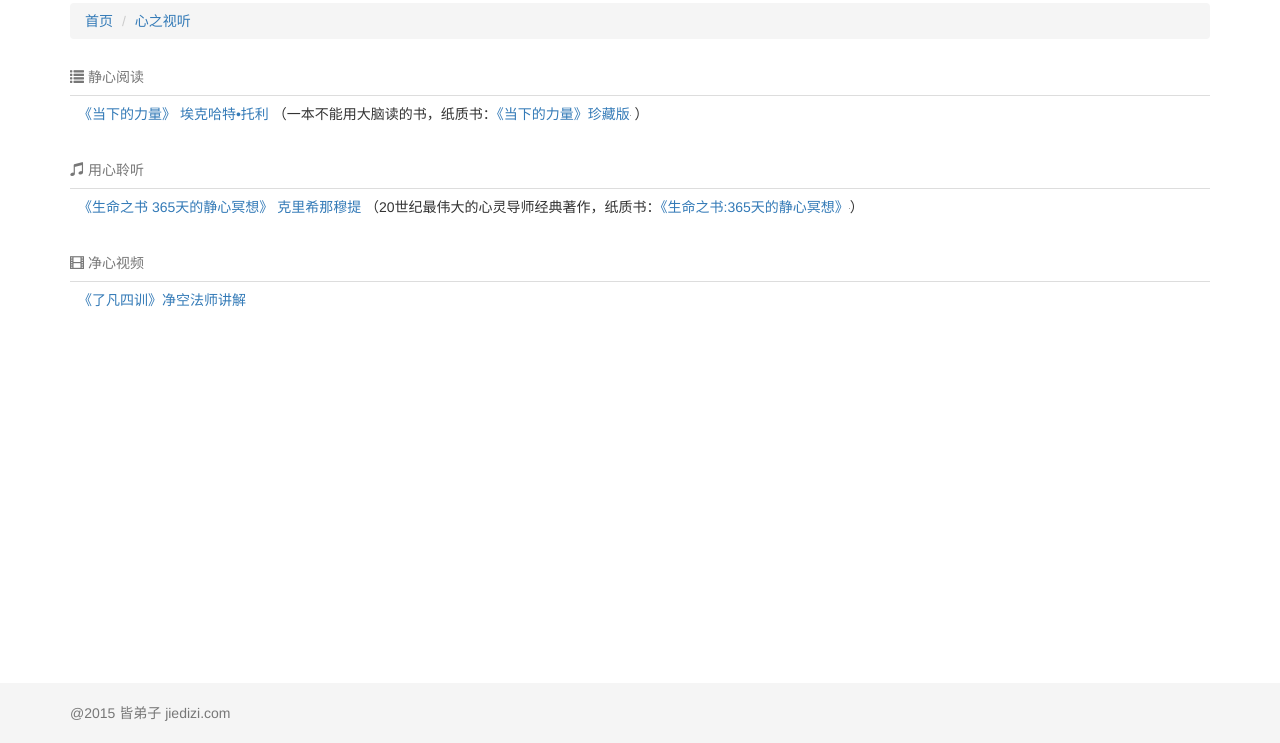
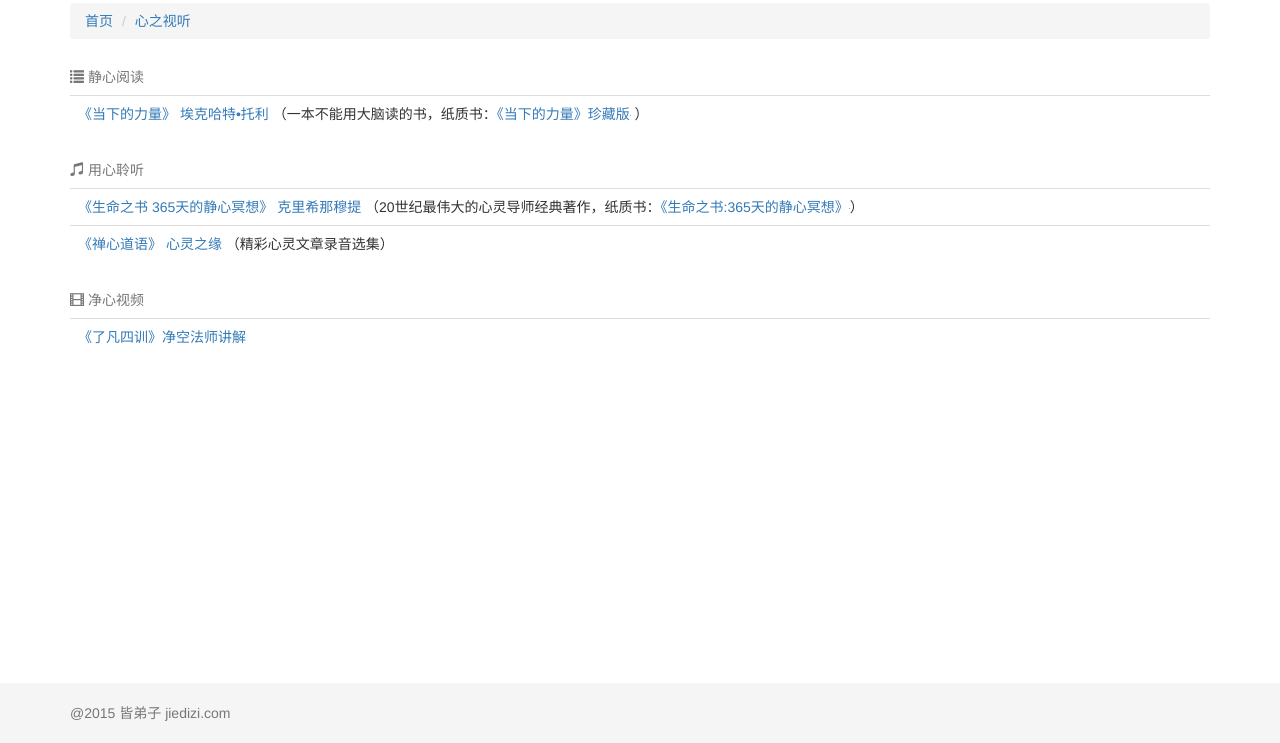
Before and after one commit to jiedizi/jiedizi.github.io, a plain HTML site: page shiting/index.html in a window 1280 px wide. Shown: the part 57-800 px from the top of the page. Drawn offline with Linux system fonts and the light colour scheme; grey boxes are pictures that could not be loaded.

Commit message:
add resource

```diff
--- a/shiting/index.html
+++ b/shiting/index.html
@@ -69,6 +69,12 @@
                  （20世纪最伟大的心灵导师经典著作，纸质书：<a rel="nofollow" href="http://www.amazon.cn/gp/product/B0057V1CR2/ref=as_li_tf_tl?ie=UTF8&camp=536&creative=3200&creativeASIN=B0057V1CR2&linkCode=as2&tag=jiedizi-23" target="_blank">《生命之书:365天的静心冥想》</a><img src="http://ir-cn.amazon-adsystem.com/e/ir?t=jiedizi-23&l=as2&o=28&a=B0057V1CR2" width="1" height="1" border="0" alt="" style="border:none !important; margin:0px !important;" />）
                </td>
             </tr>
+            <tr>
+              <td>
+              <a href="http://www.ximalaya.com/5232478/album/230625?order=desc" target="_blank">《禅心道语》 心灵之缘</a>
+               （精彩心灵文章录音选集）
+              </td>
+            </tr>
          </tbody>
       </table>
 
```
